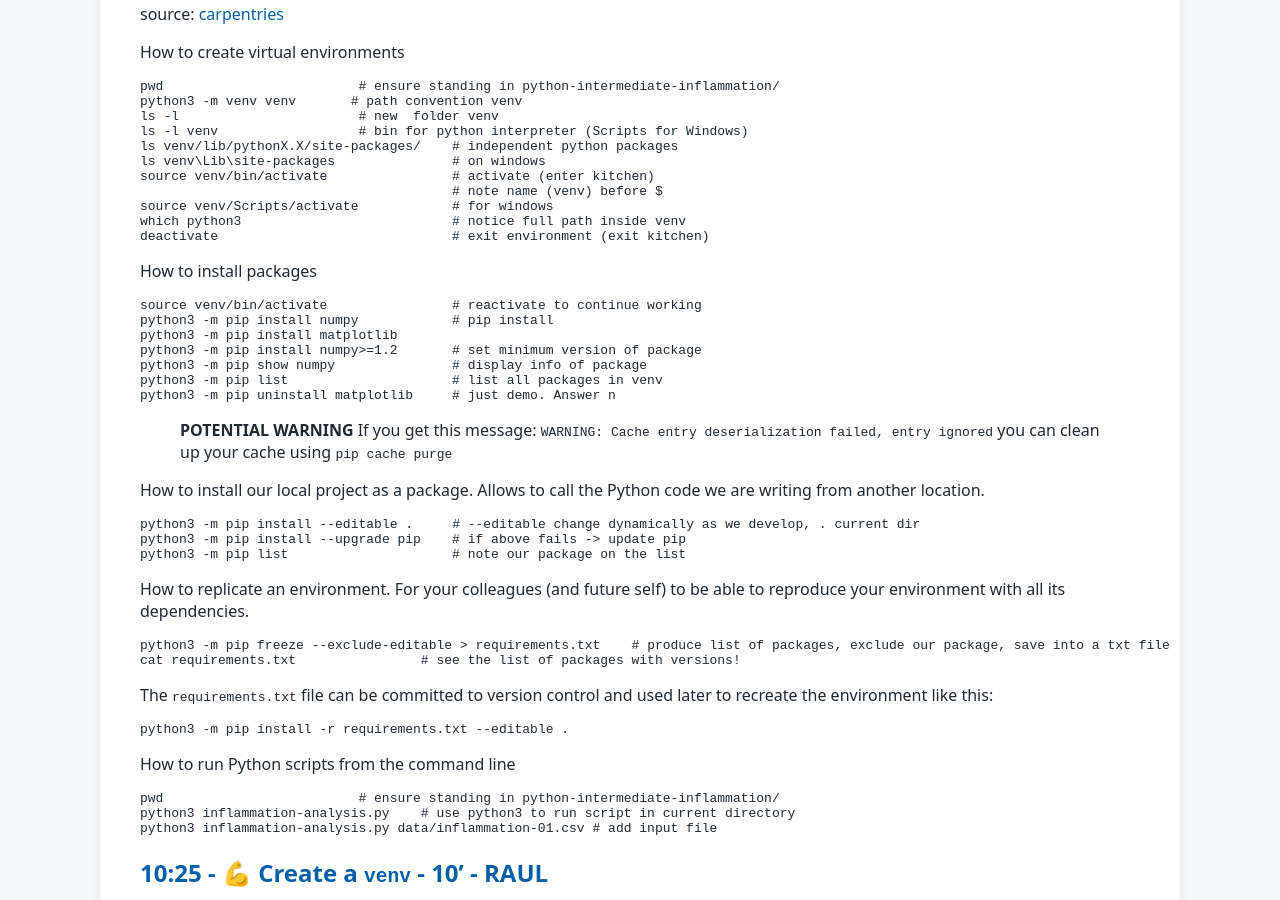
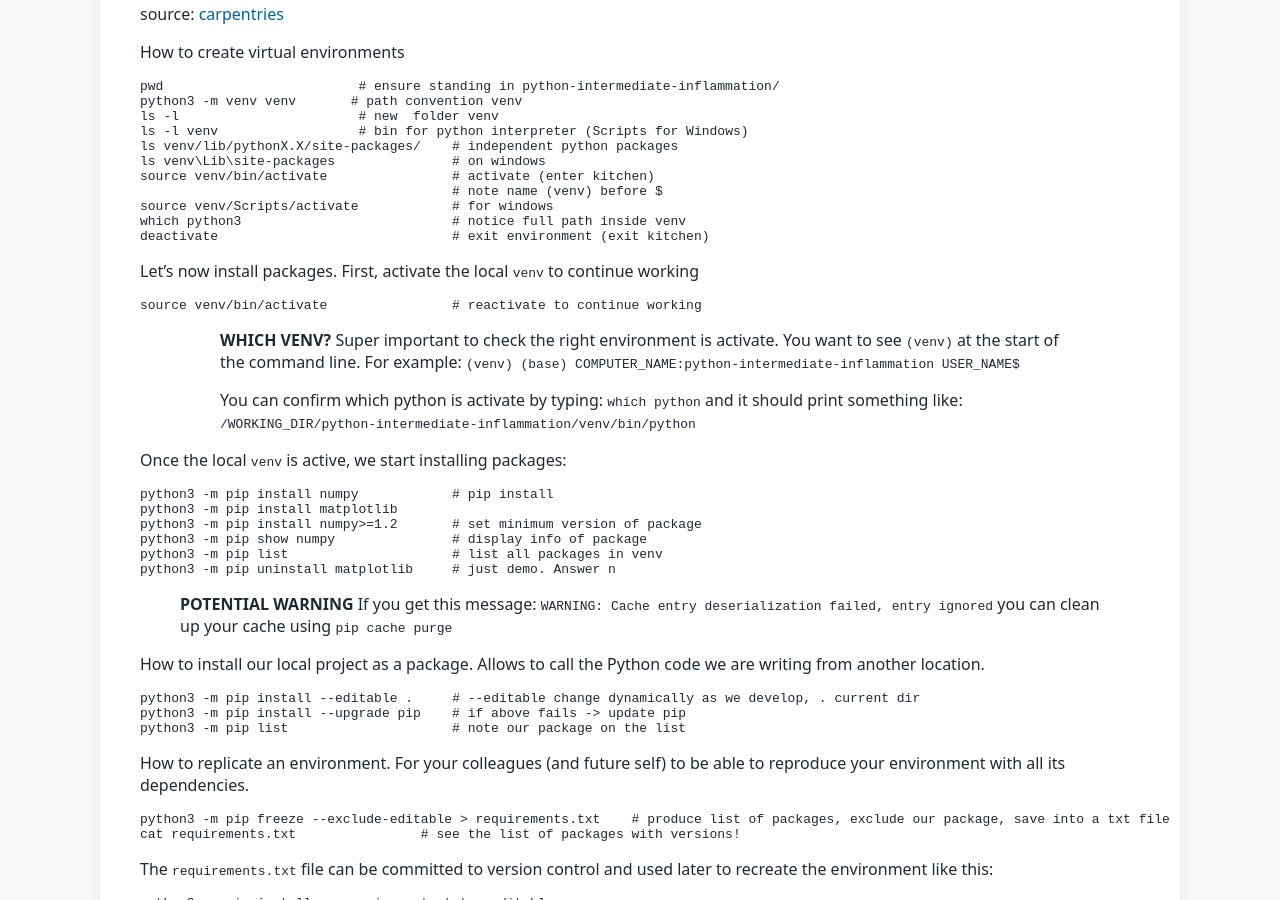
Before and after one commit to tu-delft-library/intermediate_programming_with_python, a Jekyll site: the page built from material_for_trainers/lesson_plan.md, in a window 1280 px wide and 900 px high, scrolled down 2680 px. Built offline with Jekyll 4.4.1, drawn with Linux system fonts in a browser that asks for light colours; our own code applies the rules of GitHub Pages for plain Markdown files.

Commit message:
More explanation about active python kernel

````diff
--- a/material_for_trainers/lesson_plan.md
+++ b/material_for_trainers/lesson_plan.md
@@ -124,9 +124,18 @@ source venv/Scripts/activate            # for windows
 which python3                           # notice full path inside venv
 deactivate                              # exit environment (exit kitchen)
 ```
-How to install packages
+Let's now install packages. First, activate the local `venv` to continue working
 ```bash
 source venv/bin/activate                # reactivate to continue working
+```
+>>**WHICH VENV?** Super important to check the right environment is activate. You want to see `(venv)` at the start of the command line. For example:
+`(venv) (base) COMPUTER_NAME:python-intermediate-inflammation USER_NAME$`
+
+>> You can confirm which python is activate by typing:
+`which python` and it should print something like: `/WORKING_DIR/python-intermediate-inflammation/venv/bin/python`
+
+Once the local `venv` is active, we start installing packages:
+```bash
 python3 -m pip install numpy            # pip install
 python3 -m pip install matplotlib
 python3 -m pip install numpy>=1.2       # set minimum version of package
````
